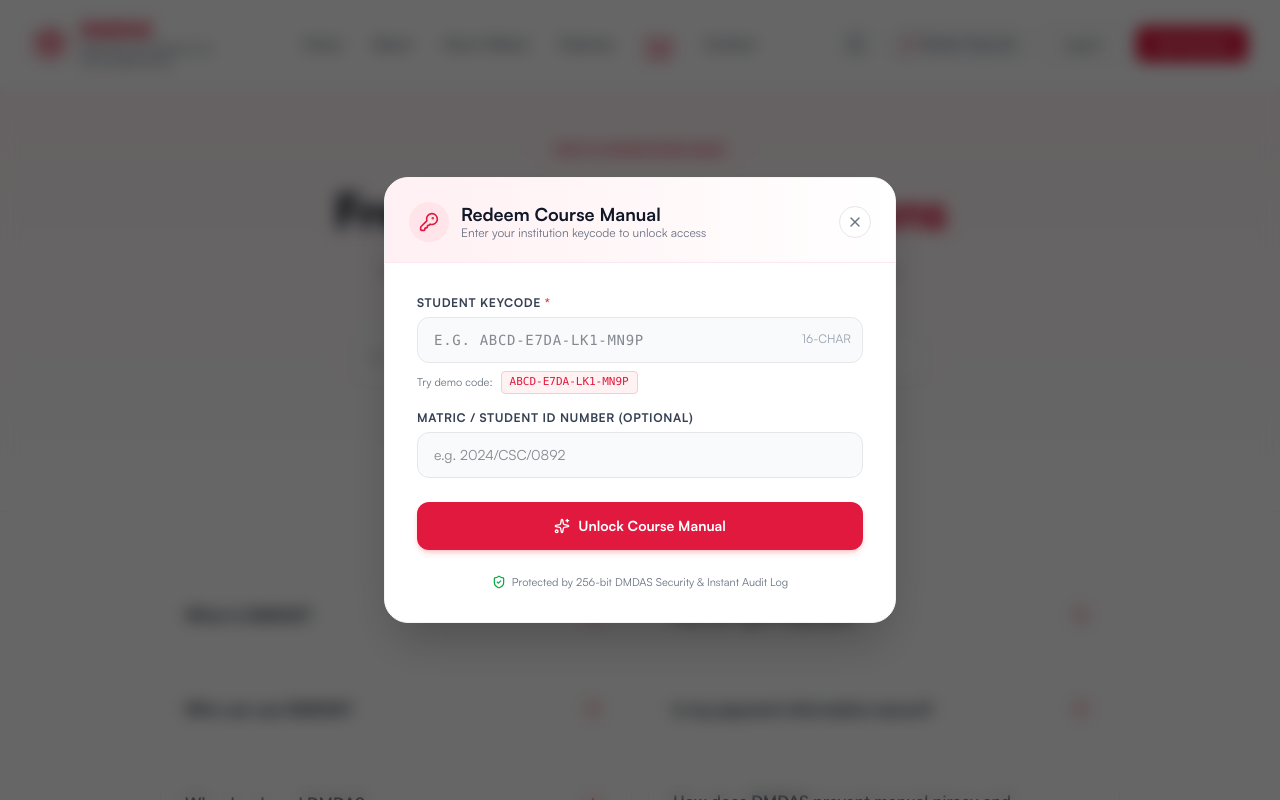
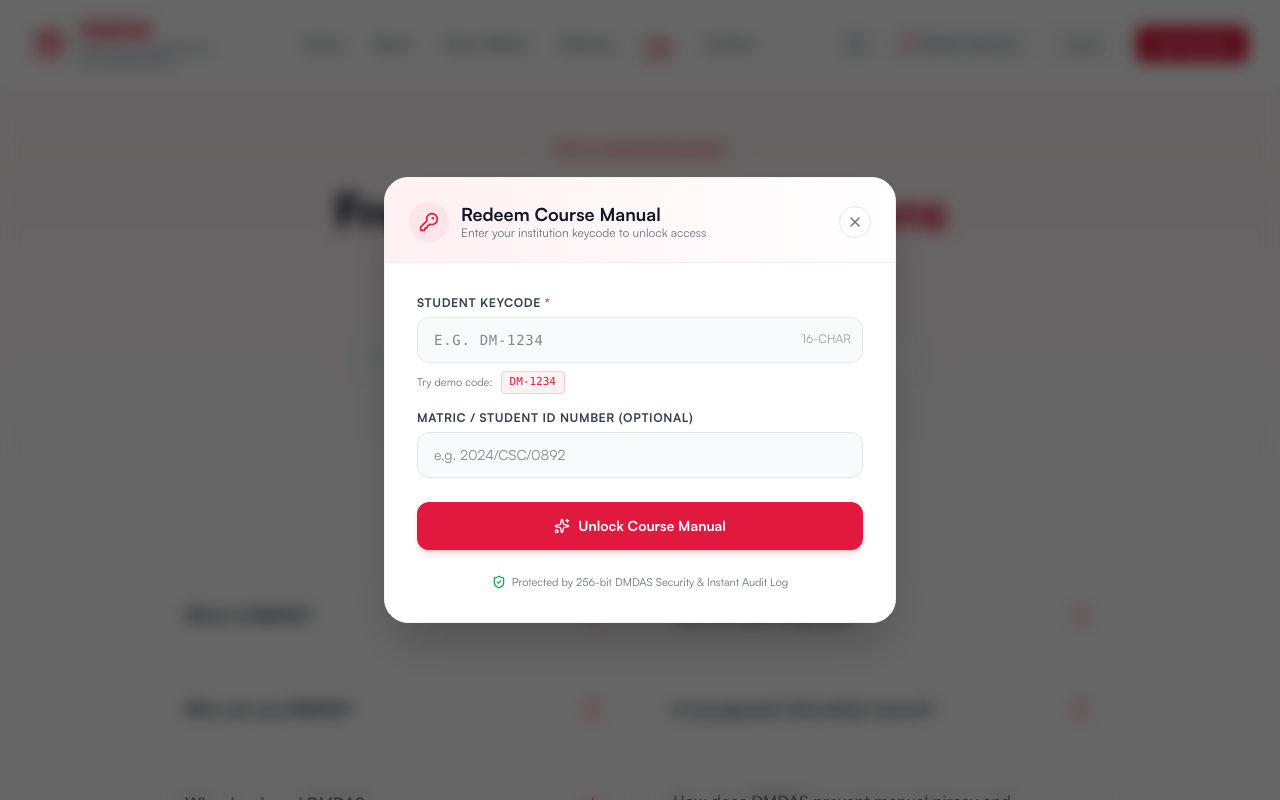
Before and after one commit to Joseph-fol/DMDAS-WEBSITE, a Next.js app: page /faq in a window 1280 px wide. Both pictures are taken after a click on the button "Redeem Keycode". Shown: the top 800 px of the page. Built offline with nearby package versions, Linux system fonts and the light colour scheme.

Commit message:
Refactor theme toggle logic to simplify theme determination and improve readability

```diff
--- a/src/components/KeycodeModal.tsx
+++ b/src/components/KeycodeModal.tsx
@@ -67,7 +67,7 @@ export default function KeycodeModal() {
         onClick={(e) => e.stopPropagation()}
       >
         {/* Modal Header */}
-        <div className="bg-gradient-to-r from-[#FFF0F3] to-white p-6 pb-5 border-b border-pink-100 flex items-center justify-between">
+        <div className="page-gradient-header bg-gradient-to-r from-[#FFF0F3] to-white p-6 pb-5 border-b border-pink-100 flex items-center justify-between">
           <div className="flex items-center gap-3">
             <div className="w-10 h-10 rounded-full bg-[#FFE4E9] flex items-center justify-center text-[#E1193E]">
               <KeyRound className="w-5 h-5" />
@@ -98,7 +98,7 @@ export default function KeycodeModal() {
                     type="text"
                     value={keycode}
                     onChange={(e) => setKeycode(e.target.value)}
-                    placeholder="e.g. ABCD-E7DA-LK1-MN9P"
+                    placeholder="e.g. DM-1234"
                     className="w-full px-4 py-3 bg-gray-50 border border-gray-200 rounded-xl text-gray-900 font-mono text-sm tracking-wider focus:bg-white focus:outline-none focus:ring-2 focus:ring-[#E1193E]/20 focus:border-[#E1193E] uppercase transition-all"
                   />
                   <div className="absolute right-3 top-3.5 text-xs text-gray-400">16-CHAR</div>
@@ -108,10 +108,10 @@ export default function KeycodeModal() {
                   <span className="text-[11px] text-gray-500">Try demo code:</span>
                   <button
                     type="button"
-                    onClick={() => setKeycode("ABCD-E7DA-LK1-MN9P")}
+                    onClick={() => setKeycode("DM-1234")}
                     className="text-[11px] font-mono text-[#E1193E] bg-red-50 hover:bg-red-100 px-2 py-0.5 rounded border border-red-200 transition-colors"
                   >
-                    ABCD-E7DA-LK1-MN9P
+                    DM-1234
                   </button>
                 </div>
               </div>
--- a/src/components/ThemeToggle.tsx
+++ b/src/components/ThemeToggle.tsx
@@ -28,8 +28,7 @@ export default function ThemeToggle() {
 
   useEffect(() => {
     const savedTheme = window.localStorage.getItem(STORAGE_KEY);
-    const prefersDark = window.matchMedia("(prefers-color-scheme: dark)").matches;
-    const shouldUseDark = savedTheme ? savedTheme === "dark" : prefersDark;
+    const shouldUseDark = savedTheme === "dark";
 
     document.documentElement.classList.toggle("dark", shouldUseDark);
     window.dispatchEvent(new Event(THEME_EVENT));
```
